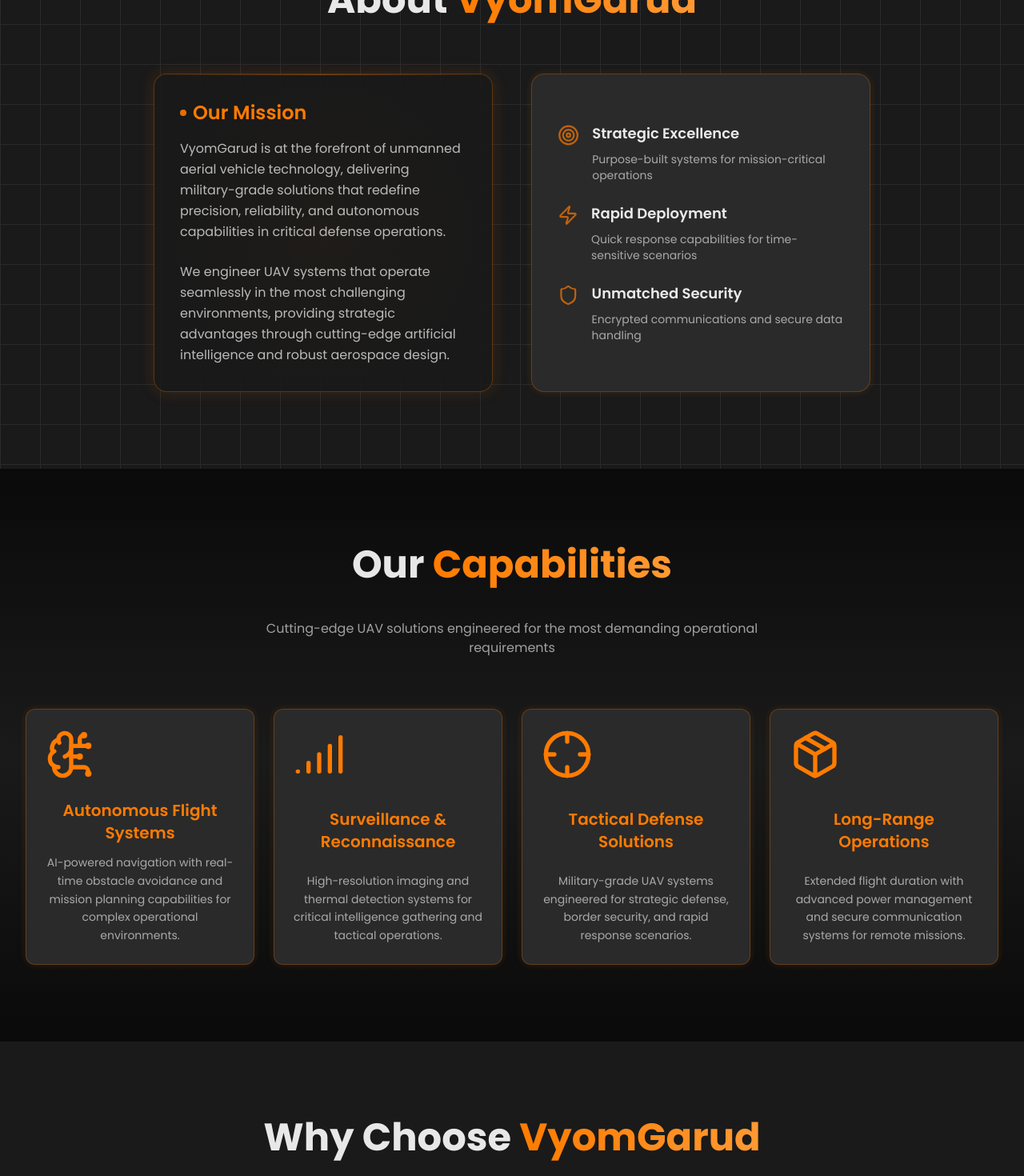
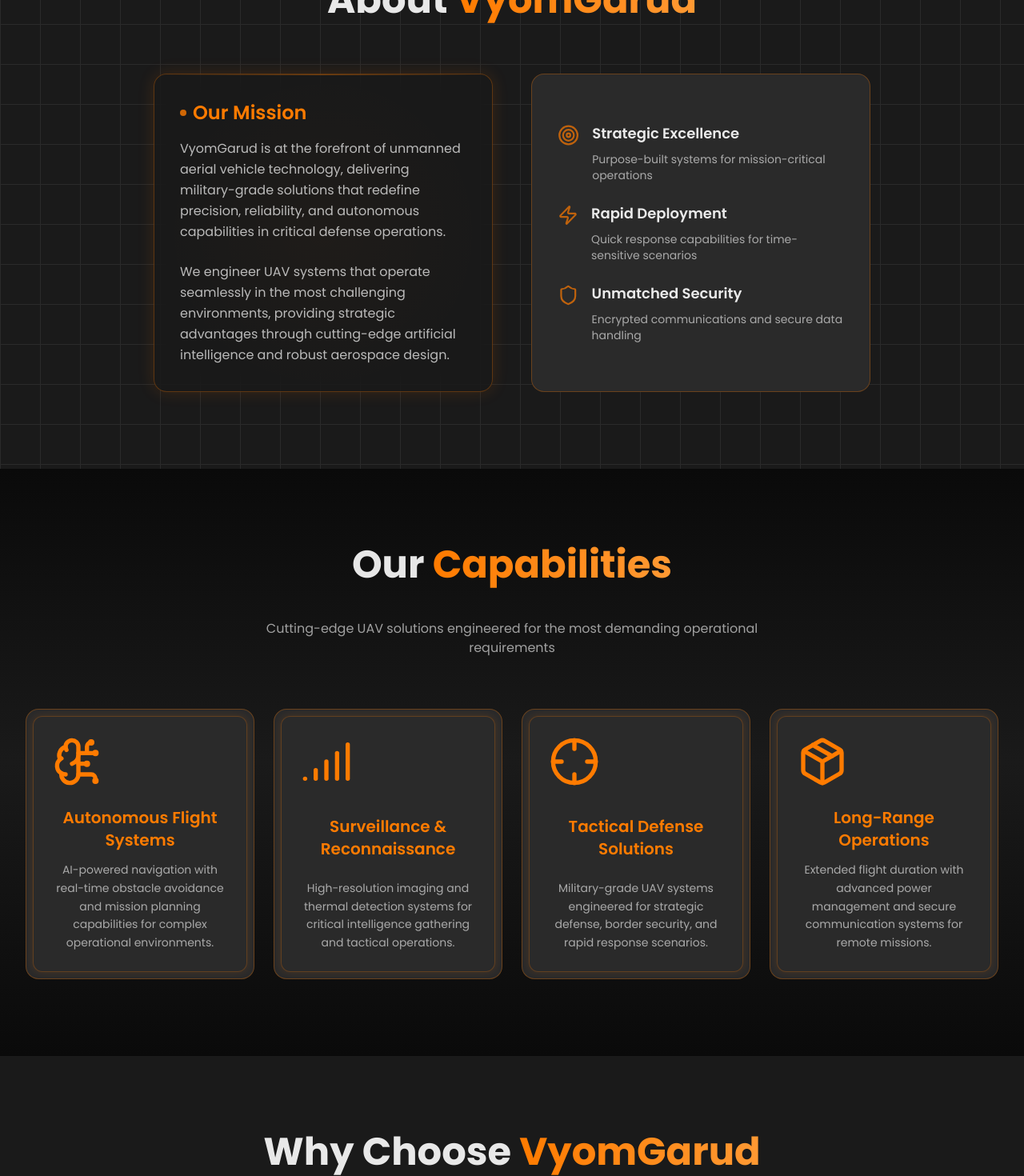
Before and after one commit to LLamaSan/VyomGarud, a Next.js app: page / in a window 1280 px wide. Shown: the part 920-2390 px from the top of the page at 80% size. Built offline with nearby package versions, Linux system fonts and the light colour scheme.

Commit message:
capabilities card animation improvements

```diff
--- a/src/app/globals.css
+++ b/src/app/globals.css
@@ -134,3 +134,31 @@
     animation-delay: 0.6s;
   }
 }
+
+.neon-border {
+  position: relative;
+  overflow: hidden;
+  border: 1px solid rgba(255, 123, 0, 0.3);
+}
+
+.neon-border::before {
+  content: '';
+  position: absolute;
+  inset: -2px;
+  z-index: -1;
+  background: linear-gradient(90deg, #ff7b00, #ffb300, #ff7b00);
+  filter: blur(8px);
+  opacity: 0.6;
+  transition: opacity 0.3s ease;
+  animation: neon-shift 6s linear infinite;
+}
+
+.neon-border:hover::before {
+  opacity: 1;
+}
+
+@keyframes neon-shift {
+  0% { background-position: 0% 50%; }
+  50% { background-position: 100% 50%; }
+  100% { background-position: 0% 50%; }
+}
--- a/src/components/sections/About.tsx
+++ b/src/components/sections/About.tsx
@@ -1,9 +1,9 @@
 'use client';
 
 import React from 'react';
-import { motion } from 'framer-motion';
+import { motion, useAnimation, useInView } from 'framer-motion';
 import { SectionWrapper } from '@/components/ui/SectionWrapper';
-import { childFadeUp, fadeInUp, popIn, slideInLeft, slideInRight, staggerChildren } from '@/lib/animations';
+import { childFadeUp, fadeInUp, popIn, slideInLeft, slideInRight, staggerChildren, slideLeft, slideRight } from '@/lib/animations';
 // Import professional icons to replace emojis
 import { Target, Zap, Shield } from 'lucide-react';
 
@@ -28,22 +28,16 @@
                 <div className="grid md:grid-cols-2 gap-12 items-stretch">
                     {/* --- Left Card: Our Mission --- */}
                     <motion.div
-    variants={{
-      hidden: { opacity: 0, x: -100 },
-      show: { opacity: 1, x: 0, transition: { type: "spring", stiffness: 70, damping: 15 } },
-    }}
-    initial="hidden"
-    whileInView="show"
-    viewport={{ once: true }}
+                        initial={{ opacity: 0, x: -100 }}
+                        whileInView={{ opacity: 1, x: 0 }}
+                        exit={{ opacity: 0, x: -100 }}
+                        viewport={{ amount: 0.3 }}
+                        transition={{ type: "spring", stiffness: 70, damping: 15 }}
                         className="relative bg-charcoal/60 backdrop-blur-md border border-orange/30 rounded-2xl p-8 shadow-[0_0_20px_rgba(255,123,0,0.15)] overflow-hidden flex flex-col justify-between h-full"
                     >
-    {/* Radar grid overlay */}
                         <div className="absolute inset-0 opacity-10 bg-[radial-gradient(circle_at_center,rgba(255,123,0,0.25)_0%,transparent_70%)] pointer-events-none"></div>
-
-    {/* Scanning line */}
                         <div className="absolute inset-x-0 top-0 h-[1px] bg-gradient-to-r from-transparent via-orange/40 to-transparent animate-scan"></div>
 
-    {/* Mission text */}
                         <div className="relative z-10 flex flex-col justify-center h-full">
                             <h3 className="text-2xl font-semibold mb-4 text-orange flex items-center gap-2">
                                 <span className="w-2 h-2 bg-orange rounded-full animate-pulse"></span>
@@ -64,14 +58,12 @@
 
                     {/* --- Right Card: Features --- */}
                     <motion.div
-    variants={{
-      hidden: { opacity: 0, x: 100 },
-      show: { opacity: 1, x: 0, transition: { type: "spring", stiffness: 70, damping: 15, delay: 0.2 } },
-    }}
-    initial="hidden"
-    whileInView="show"
-    viewport={{ once: true }}
-    className="relative bg-charcoal-light border border-orange/30 rounded-2xl p-8 shadow-[0_0_20px_rgba(255,123,0,0.15)] glow-border flex flex-col justify-center h-full"
+                        initial={{ opacity: 0, x: 100 }}
+                        whileInView={{ opacity: 1, x: 0 }}
+                        exit={{ opacity: 0, x: 100 }}
+                        viewport={{ amount: 0.3 }}
+                        transition={{ type: "spring", stiffness: 70, damping: 15, delay: 0.2 }}
+                        className="relative neon-border bg-charcoal-light rounded-2xl p-8 flex flex-col justify-center h-full"
                     >
                         {[
                             {
@@ -92,13 +84,11 @@
                         ].map((item, i) => (
                             <motion.div
                                 key={i}
-        variants={{
-          hidden: { opacity: 0, y: 30 },
-          show: { opacity: 1, y: 0, transition: { delay: 0.3 + i * 0.1 } },
-        }}
-        initial="hidden"
-        whileInView="show"
-        viewport={{ once: true }}
+                                initial={{ opacity: 0, y: 30 }}
+                                whileInView={{ opacity: 1, y: 0 }}
+                                exit={{ opacity: 0, y: 30 }}
+                                viewport={{ amount: 0.3 }}
+                                transition={{ delay: 0.2 + i * 0.1, duration: 0.4 }}
                                 className="flex items-start gap-4 mb-6 last:mb-0"
                             >
                                 {React.cloneElement(item.icon, {
@@ -115,7 +105,6 @@
                         ))}
                     </motion.div>
                 </div>
-
             </div>
         </SectionWrapper>
     );
--- a/src/components/sections/Capabilities.tsx
+++ b/src/components/sections/Capabilities.tsx
@@ -52,7 +52,7 @@
               stiffness: 250,
               damping: 18,
             }}
-            className="rounded-2xl"
+            className="rounded-2xl relative neon-border bg-charcoal-light p-2 cursor-pointer"
           >
             <motion.div
               initial={{ opacity: 0, scale: 0.9 }}
--- a/src/lib/animations.ts
+++ b/src/lib/animations.ts
@@ -116,3 +116,21 @@
   initial: { opacity: 0, y: 15 },
   animate: { opacity: 1, y: 0, transition: { duration: 0.4 } }
 };
+
+ export const slideLeft = {
+    hidden: { opacity: 0, x: -100 },
+    visible: {
+      opacity: 1,
+      x: 0,
+      transition: { type: "spring", stiffness: 70, damping: 15 },
+    },
+  };
+
+ export const slideRight = {
+    hidden: { opacity: 0, x: 100 },
+    visible: {
+      opacity: 1,
+      x: 0,
+      transition: { type: "spring", stiffness: 70, damping: 15, delay: 0.1 },
+    },
+  };
```
Also changed, not shown: 1 other file (tests, documents, lock files or other folders). Lines whose indentation alone changed are shown as unchanged.
